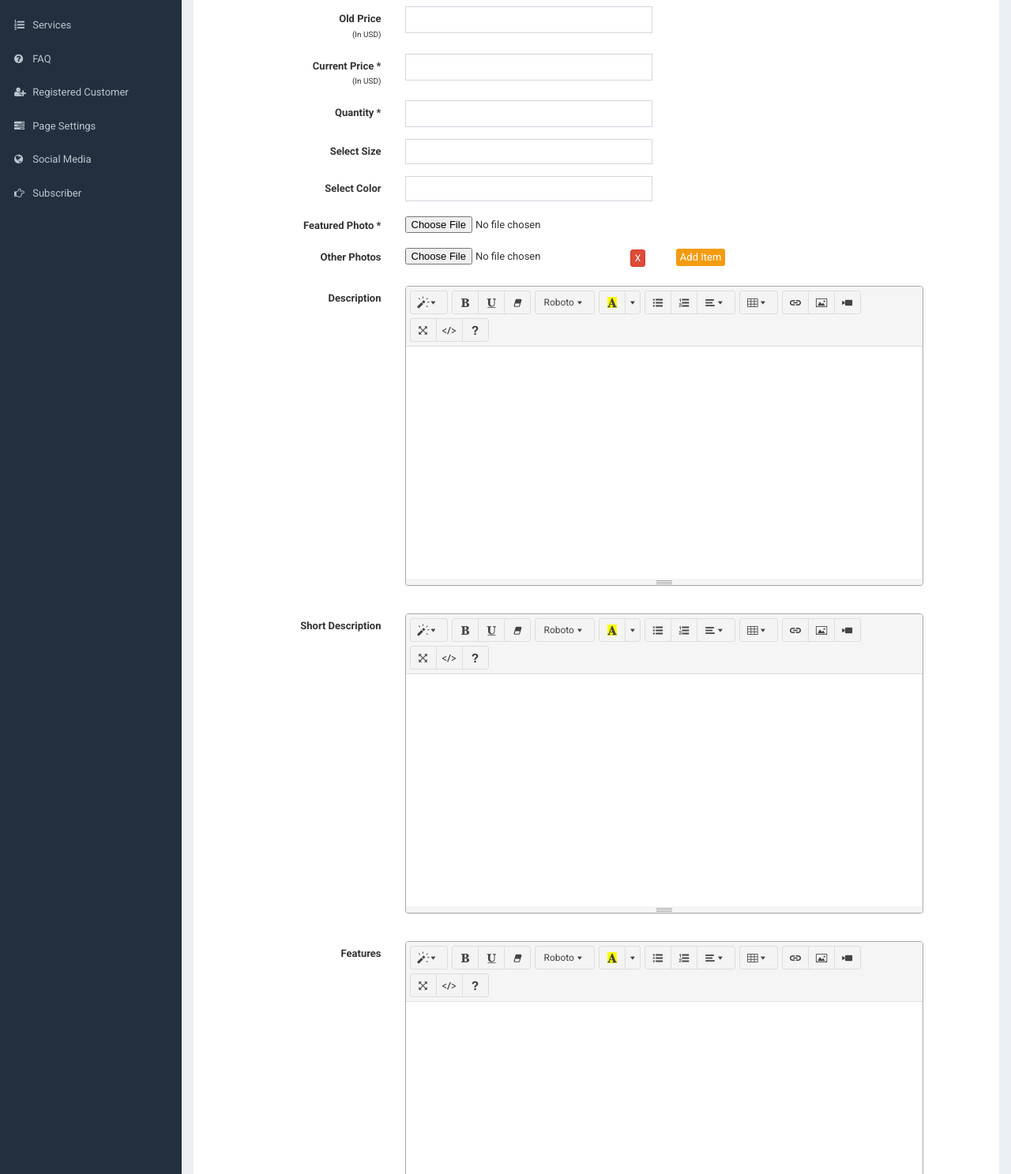
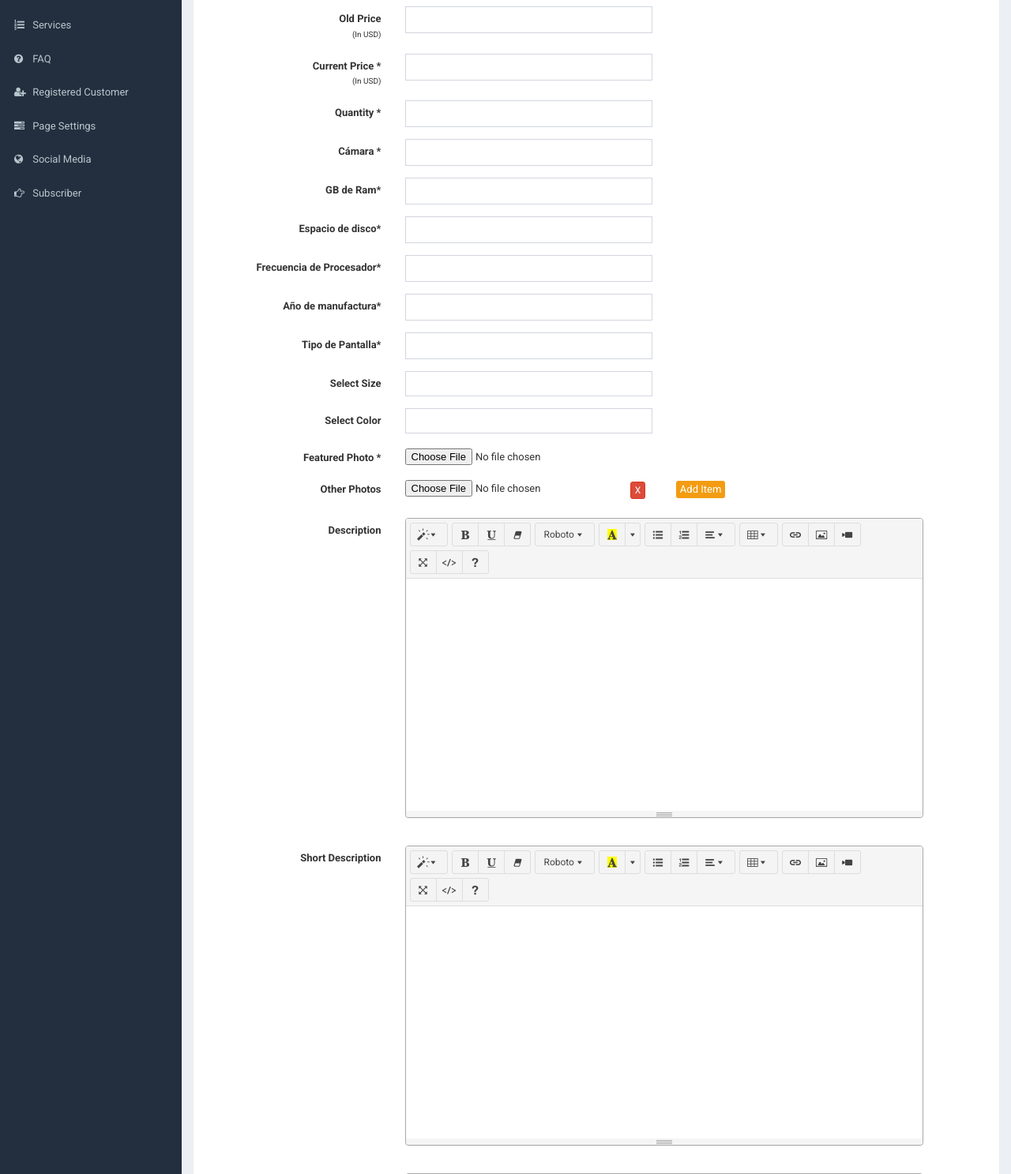
Before and after one commit to Zeroxite/Santana3P, a PHP site: page /admin/product-add.php in a window 1280 px wide. Shown: the part 337-1824 px from the top of the page at 79% size. Run offline with PHP 8.4, Linux system fonts and the light colour scheme; a user stored in the database is signed in; data comes from the database, SQL or seed files in the repository.

Commit message:
pantalla producto actualizada

```diff
--- a/eCommerceSite-PHP/admin/header.php
+++ b/eCommerceSite-PHP/admin/header.php
@@ -120,6 +120,7 @@ if(!isset($_SESSION['user'])) {
                             <li><a href="top-category.php"><i class="fa fa-circle-o"></i> Top Level Category</a></li>
                             <li><a href="mid-category.php"><i class="fa fa-circle-o"></i> Mid Level Category</a></li>
                             <li><a href="end-category.php"><i class="fa fa-circle-o"></i> End Level Category</a></li>
+							<li><a href="gama.php"><i class="fa fa-circle-o"></i> Gama </a></li>
                         </ul>
                     </li>
 
--- a/eCommerceSite-PHP/admin/product-add.php
+++ b/eCommerceSite-PHP/admin/product-add.php
@@ -250,6 +250,42 @@ if(isset($_POST['form1'])) {
 							</div>
 						</div>
 						<div class="form-group">
+							<label for="" class="col-sm-3 control-label">Cámara <span>*</span></label>
+							<div class="col-sm-4">
+								<input type="text" name="p_qty" class="form-control">
+							</div>
+						</div>
+						<div class="form-group">
+							<label for="" class="col-sm-3 control-label">GB de Ram<span>*</span></label>
+							<div class="col-sm-4">
+								<input type="text" name="p_qty" class="form-control" >
+							</div>
+						</div>
+						<div class="form-group">
+							<label for="" class="col-sm-3 control-label">Espacio de disco<span>*</span></label>
+							<div class="col-sm-4">
+								<input type="text" name="p_qty" class="form-control" >
+							</div>
+						</div>
+						<div class="form-group">
+							<label for="" class="col-sm-3 control-label">Frecuencia de Procesador<span>*</span></label>
+							<div class="col-sm-4">
+								<input type="text" name="p_qty" class="form-control" >
+							</div>
+						</div>
+						<div class="form-group">
+							<label for="" class="col-sm-3 control-label">Año de manufactura<span>*</span></label>
+							<div class="col-sm-4">
+								<input type="text" name="p_qty" class="form-control" >
+							</div>
+						</div>
+						<div class="form-group">
+							<label for="" class="col-sm-3 control-label">Tipo de Pantalla<span>*</span></label>
+							<div class="col-sm-4">
+								<input type="text" name="p_qty" class="form-control">
+							</div>
+						</div>
+						<div class="form-group">
 							<label for="" class="col-sm-3 control-label">Select Size</label>
 							<div class="col-sm-4">
 								<select name="size[]" class="form-control select2" multiple="multiple">
```
Also changed, not shown: eCommerceSite-PHP/admin/Gama.php (added, +91 -0 lines), eCommerceSite-PHP/admin/product-edit.php (+37 -1 lines).
